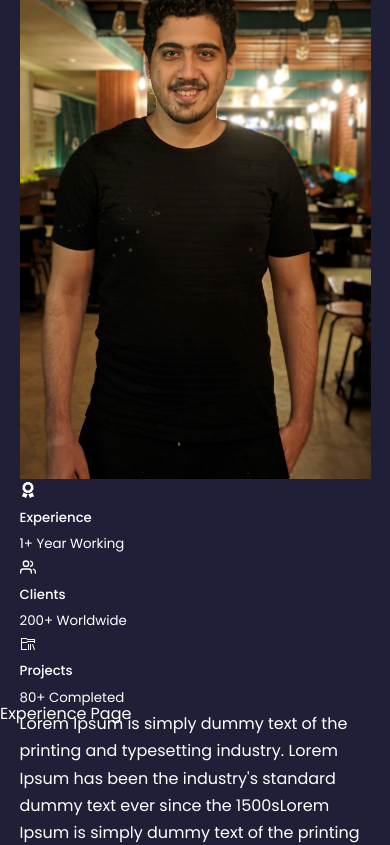
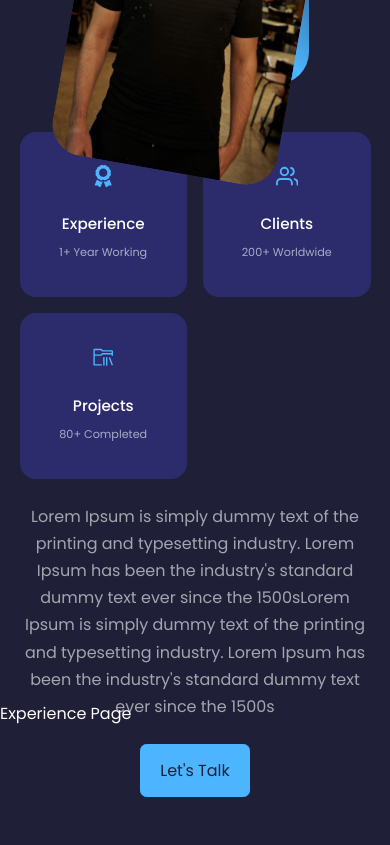
Before and after one commit to FadyAttia11/personal-portfolio, a React (Create React App) app: page / in a window 390 px wide. Shown: the part 1180-2025 px from the top of the page. Built offline with nearby package versions, Linux system fonts and the light colour scheme.

Commit message:
add: styling for about component

```diff
--- a/src/components/about/about.css
+++ b/src/components/about/about.css
@@ -0,0 +1,109 @@
+.about__container {
+  display: grid;
+  grid-template-columns: 35% 50%;
+  gap: 15%;
+}
+
+.about__me {
+  width: 100%;
+  aspect-ratio: 1/1;
+  border-radius: 2rem;
+  background: linear-gradient(
+    45deg,
+    transparent,
+    var(--color-primary),
+    transparent
+  );
+  display: grid;
+  place-items: center;
+}
+
+.about__me-image {
+  border-radius: 2rem;
+  overflow: hidden;
+  transform: rotate(10deg);
+  transition: var(--transition);
+}
+
+.about__me-image:hover {
+  transform: rotate(0);
+}
+
+.about__cards {
+  display: grid;
+  grid-template-columns: repeat(3, 1fr);
+  gap: 1.5rem;
+}
+
+.about__card {
+  background: var(--color-bg-variant);
+  border: 1px solid transparent;
+  border-radius: 1rem;
+  padding: 2rem;
+  text-align: center;
+  transition: var(--transition);
+}
+
+.about__card:hover {
+  background: transparent;
+  border-color: var(--color-primary-variant);
+  cursor: default;
+}
+
+.about__icon {
+  color: var(--color-primary);
+  font-size: 1.4rem;
+  margin-bottom: 1rem;
+}
+
+.about__card h5 {
+  font-size: 0.95rem;
+}
+
+.about__card small {
+  font-size: 0.7rem;
+  color: var(--color-light);
+}
+
+.about__content p {
+  margin: 2rem 0 2.6rem;
+  color: var(--color-light);
+}
+
+/* =============== MEDIA QUERY (MEDUIM DEVICES) =============== */
+@media screen and (max-width: 1024px) {
+  .about__container {
+    grid-template-columns: 1fr;
+    gap: 0;
+  }
+
+  .about__me {
+    width: 50%;
+    margin: 2rem auto 4rem;
+  }
+
+  .about__content p {
+    margin: 1rem 0 1.5rem;
+  }
+}
+
+/* =============== MEDIA QUERY (SMALL DEVICES) =============== */
+@media screen and (max-width: 600px) {
+  .about__me {
+    width: 65%;
+    margin: 0 auto 3rem;
+  }
+
+  .about__cards {
+    grid-template-columns: 1fr 1fr;
+    gap: 1rem;
+  }
+
+  .about__content {
+    text-align: center;
+  }
+
+  .about__content p {
+    margin: 1.5rem 0;
+  }
+}
```
